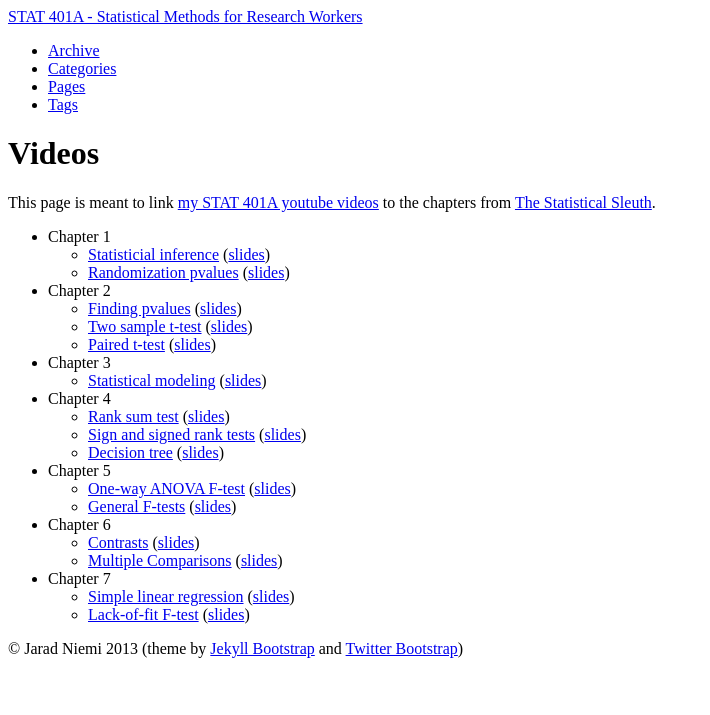
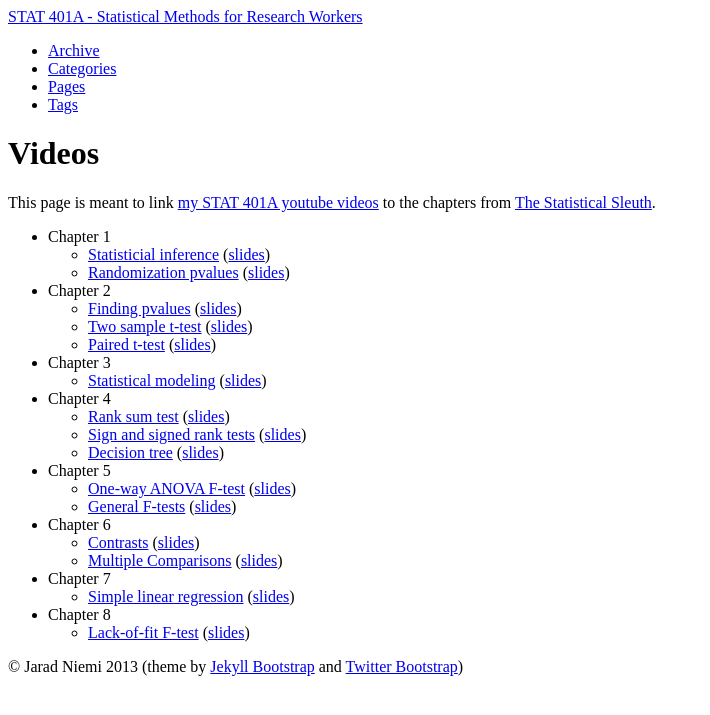
Before and after one commit to jarad/stat401A, a Jekyll site: the page built from videos.md, in a window 1280 px wide. Shown: the top 715 px of the page, without its empty margins (0-710 px from the left). Built offline with Jekyll 4.4.1, drawn with Linux system fonts in a browser that asks for light colours.

Commit message:
moved lack-of-fit video

```diff
--- a/videos.md
+++ b/videos.md
@@ -28,4 +28,5 @@ This page is meant to link [my STAT 401A youtube videos](http://www.youtube.com/
   - [Multiple Comparisons](http://www.youtube.com/watch?v=ZTCAzMsTCIs&feature=youtube_gdata) ([slides]({{BASE_PATH}}/slides/M2-Lec2-MultipleComparisons.pdf))
 - Chapter 7
   - [Simple linear regression](http://www.youtube.com/watch?v=4Acpxwrlx8w&feature=youtube_gdata) ([slides]({{BASE_PATH}}/slides/M3-Lec1-SimpleLinearRegression.pdf))
+- Chapter 8
   - [Lack-of-fit F-test](http://www.youtube.com/watch?v=6VhjGw90TB4&feature=youtube_gdata) ([slides]({{BASE_PATH}}/slides/M3-Lec2-LackOfFitTest.pdf))
```
